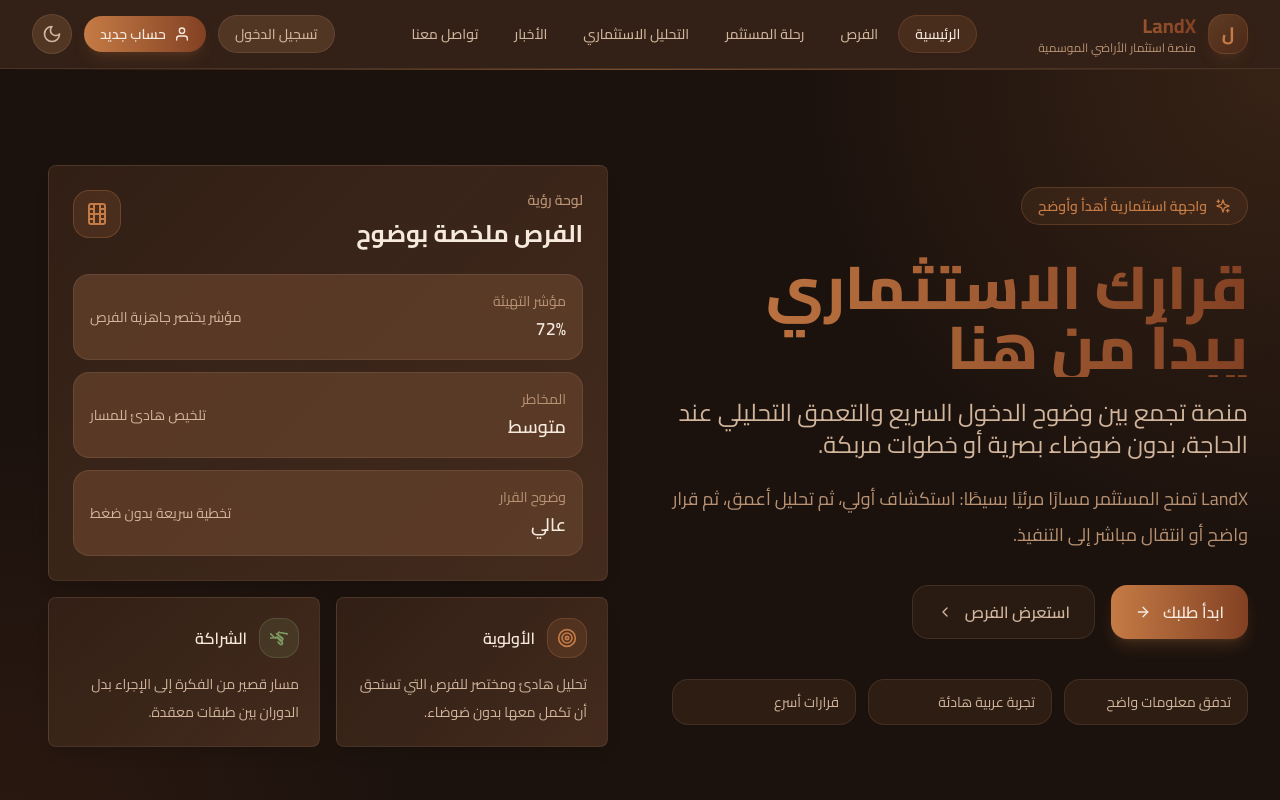
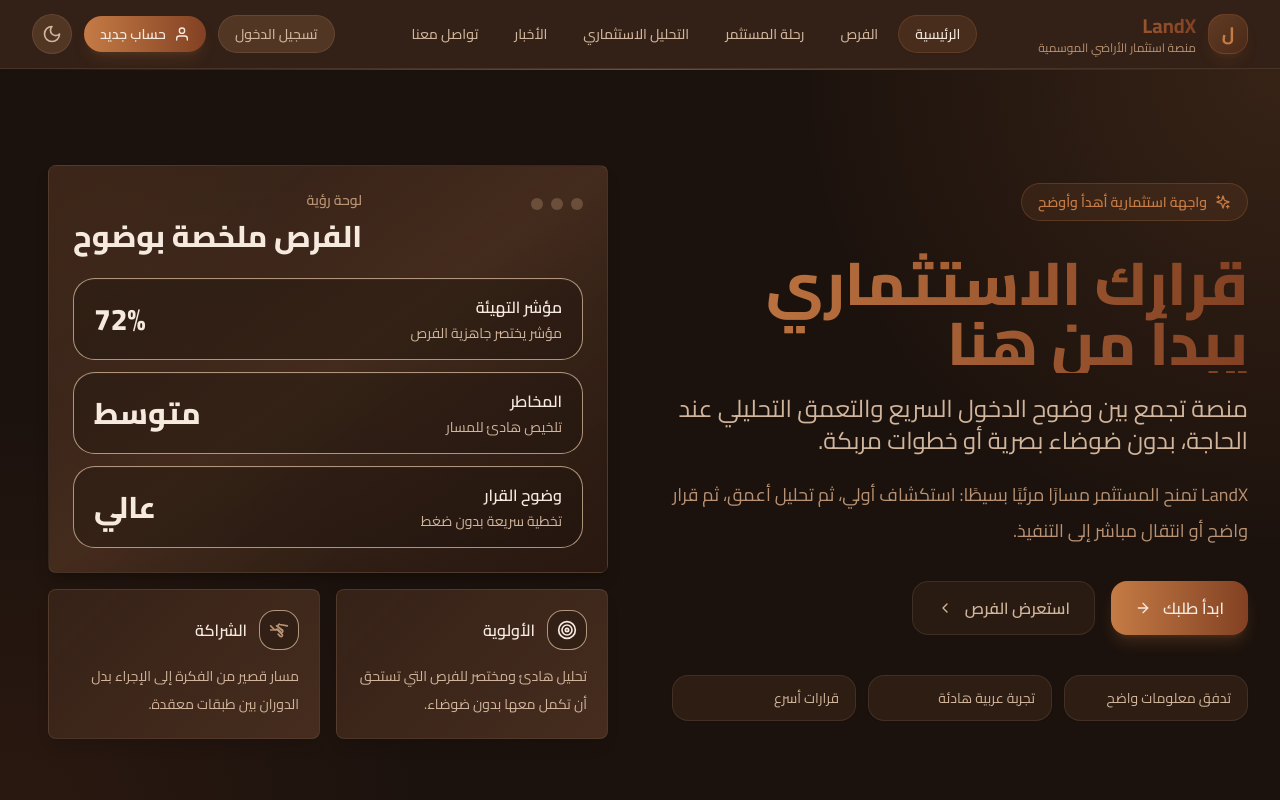
Before and after one commit to Abdulrahman-A9/LandX, a React (Vite) app: page / in a window 1280 px wide. Shown: the top 800 px of the page. Built offline with nearby package versions, Linux system fonts and the light colour scheme.

Commit message:
Refine vision board styling and soften reveal blur

```diff
--- a/src/components/shared/AnimatedSection.jsx
+++ b/src/components/shared/AnimatedSection.jsx
@@ -16,9 +16,9 @@ const AnimatedSection = ({
       className={className}
       style={{
         opacity: isVisible ? 1 : 0,
-        transform: isVisible ? 'translateY(0)' : 'translateY(18px)',
-        filter: isVisible ? 'blur(0)' : 'blur(6px)',
-        transition: 'opacity 700ms ease, transform 700ms ease, filter 700ms ease',
+        transform: isVisible ? 'translateY(0)' : 'translateY(12px)',
+        filter: isVisible ? 'blur(0)' : 'blur(3px)',
+        transition: 'opacity 650ms ease, transform 650ms ease, filter 650ms ease',
         transitionDelay: isVisible && delay > 0 ? `${delay}ms` : undefined,
         willChange: 'opacity, transform, filter',
       }}
--- a/src/pages/public/Home.jsx
+++ b/src/pages/public/Home.jsx
@@ -172,36 +172,44 @@ const Home = () => {
 
             <AnimatedSection className="lg:pl-4" delay={120}>
               <div className="grid gap-4">
-                <Card className="bg-card-gradient border border-app-border p-6 rounded-3xl shadow-2xl shadow-black/10">
+                <Card className="relative overflow-hidden rounded-[2rem] border border-app-border bg-gradient-to-br from-app-surface via-app-surface-strong to-app-bg px-6 py-6 shadow-2xl shadow-black/20 backdrop-blur-xl">
+                  <div className="absolute inset-0 bg-[radial-gradient(circle_at_top_left,rgba(197,123,69,0.08),transparent_35%),radial-gradient(circle_at_bottom_right,rgba(130,65,35,0.12),transparent_40%)]" />
+                  <div className="relative z-10">
                     <div className="flex items-start justify-between gap-4 mb-6">
-                    <div>
+                      <div className="flex items-center gap-2 pt-2">
+                        <span className="w-3 h-3 rounded-full bg-app-text-soft/35" />
+                        <span className="w-3 h-3 rounded-full bg-app-text-soft/35" />
+                        <span className="w-3 h-3 rounded-full bg-app-text-soft/35" />
+                      </div>
+                      <div className="text-right">
                         <p className="text-app-text-soft text-sm font-semibold mb-2">لوحة رؤية</p>
-                      <h3 className="text-2xl font-bold text-app-text">الفرص ملخصة بوضوح</h3>
-                    </div>
-                    <div className="w-12 h-12 rounded-2xl bg-brand/15 border border-brand/30 flex items-center justify-center text-brand">
-                      <BuildingIcon className="w-6 h-6" />
+                        <h3 className="text-2xl md:text-3xl font-black text-app-text">الفرص ملخصة بوضوح</h3>
                       </div>
                     </div>
 
                     <div className="grid gap-3">
                       {insightItems.map((item) => (
-                      <div key={item.label} className="rounded-2xl border border-app-border bg-app-surface-soft/80 p-4 flex items-center justify-between gap-4">
-                        <div>
-                          <div className="text-sm text-app-text-soft">{item.label}</div>
-                          <div className="text-lg font-semibold text-app-text mt-1">{item.value}</div>
+                        <div
+                          key={item.label}
+                          className="rounded-[1.35rem] border border-app-border/70 bg-app-bg/35 px-5 py-4 shadow-[inset_0_1px_0_rgba(255,255,255,0.03)]"
+                        >
+                          <div className="flex items-center justify-between gap-4">
+                            <div className="text-right">
+                              <div className="text-base font-semibold text-app-text">{item.label}</div>
+                              <div className="text-sm text-app-text-muted mt-1">{item.detail}</div>
                             </div>
-                        <div className="text-sm text-app-text-muted max-w-[16rem] text-left">
-                          {item.detail}
+                            <div className="shrink-0 text-2xl md:text-3xl font-black text-app-text">{item.value}</div>
                           </div>
                         </div>
                       ))}
                     </div>
+                  </div>
                 </Card>
 
                 <div className="grid grid-cols-1 sm:grid-cols-2 gap-4">
-                  <Card className="bg-card-gradient border border-app-border p-5 rounded-3xl">
+                  <Card className="bg-app-surface/80 border border-app-border p-5 rounded-[1.75rem] shadow-lg shadow-black/10 backdrop-blur-sm">
                     <div className="flex items-center gap-3 mb-3">
-                      <span className="w-10 h-10 rounded-2xl bg-brand/15 border border-brand/25 flex items-center justify-center text-brand">
+                      <span className="w-10 h-10 rounded-2xl bg-app-bg/35 border border-app-border/70 flex items-center justify-center text-accent">
                         <TargetIcon className="w-5 h-5" />
                       </span>
                       <h4 className="font-semibold text-app-text">الأولوية</h4>
@@ -209,9 +217,9 @@ const Home = () => {
                     <p className="text-app-text-muted text-sm leading-7">تحليل هادئ ومختصر للفرص التي تستحق أن تكمل معها بدون ضوضاء.</p>
                   </Card>
 
-                  <Card className="bg-card-gradient border border-app-border p-5 rounded-3xl">
+                  <Card className="bg-app-surface/80 border border-app-border p-5 rounded-[1.75rem] shadow-lg shadow-black/10 backdrop-blur-sm">
                     <div className="flex items-center gap-3 mb-3">
-                      <span className="w-10 h-10 rounded-2xl bg-success/15 border border-success/25 flex items-center justify-center text-success">
+                      <span className="w-10 h-10 rounded-2xl bg-app-bg/35 border border-app-border/70 flex items-center justify-center text-app-text-soft">
                         <HandshakeIcon className="w-5 h-5" />
                       </span>
                       <h4 className="font-semibold text-app-text">الشراكة</h4>
```
Lines whose indentation alone changed are shown as unchanged.
